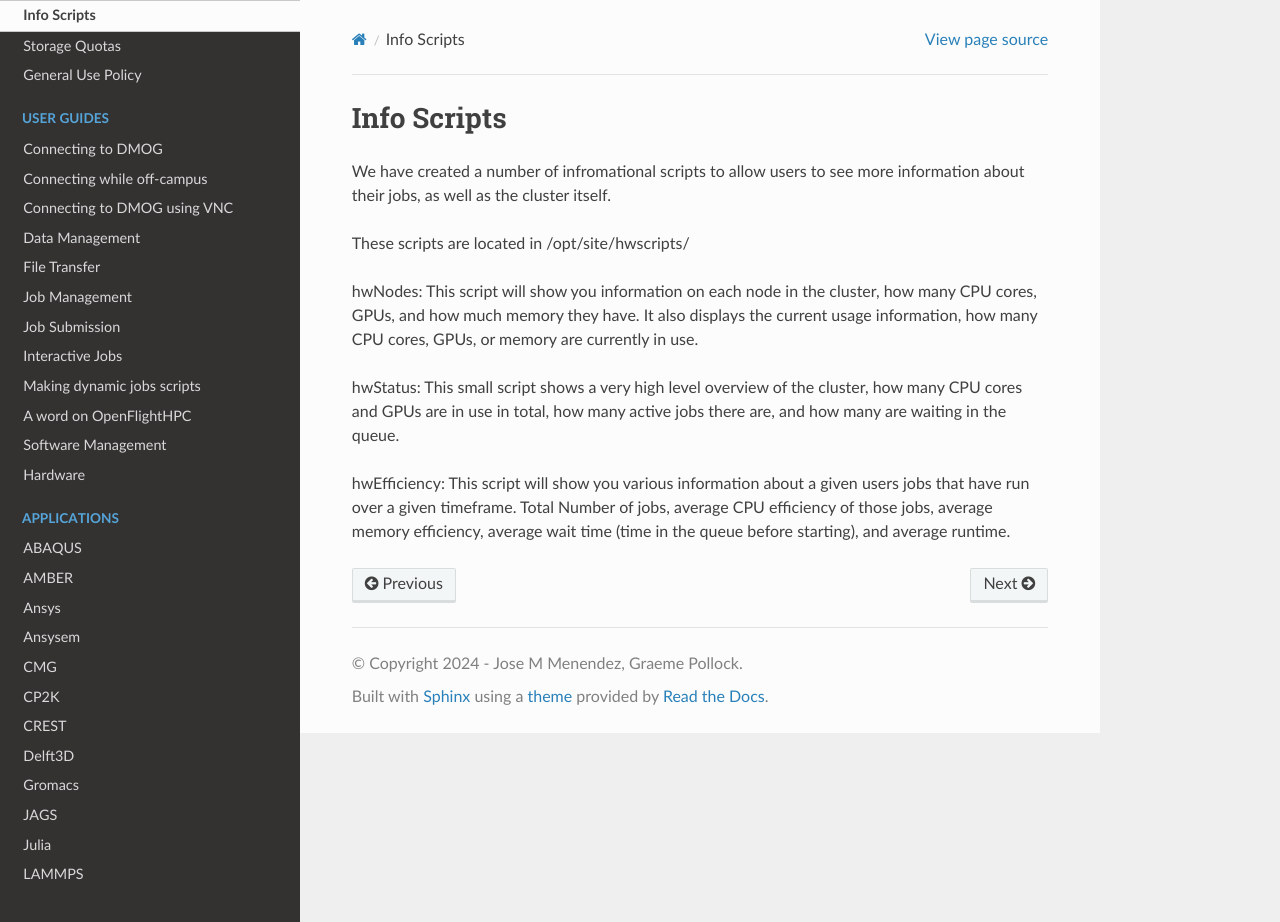
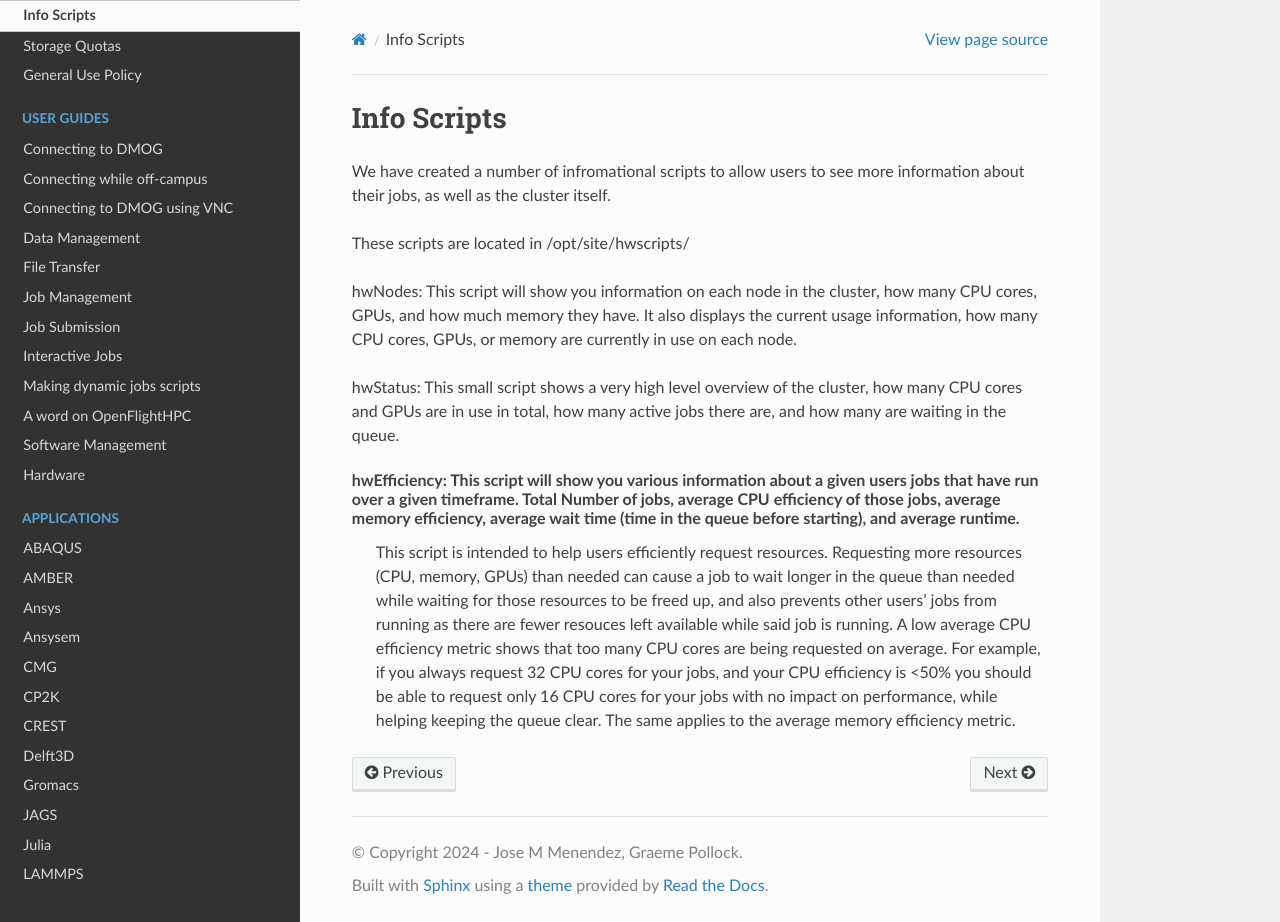
Before and after one commit to jm130/dmogdocs, a Sphinx documentation site: the page built from docs/source/admin/scripts.rst, in a window 1280 px wide and 922 px high. Built offline with Sphinx 7.4.7 and the Read the Docs theme 3.1.0, drawn with Linux system fonts in a browser that asks for light colours.

Commit message:
Update scripts.rst

```diff
--- a/docs/source/admin/scripts.rst
+++ b/docs/source/admin/scripts.rst
@@ -5,8 +5,10 @@ We have created a number of infromational scripts to allow users to see more inf
 
 These scripts are located in /opt/site/hwscripts/
 
-hwNodes: This script will show you information on each node in the cluster, how many CPU cores, GPUs, and how much memory they have. It also displays the current usage information, how many CPU cores, GPUs, or memory are currently in use.
+hwNodes: This script will show you information on each node in the cluster, how many CPU cores, GPUs, and how much memory they have. It also displays the current usage information, how many CPU cores, GPUs, or memory are currently in use on each node.
 
 hwStatus: This small script shows a very high level overview of the cluster, how many CPU cores and GPUs are in use in total, how many active jobs there are, and how many are waiting in the queue.
 
 hwEfficiency: This script will show you various information about a given users jobs that have run over a given timeframe. Total Number of jobs, average CPU efficiency of those jobs, average memory efficiency, average wait time (time in the queue before starting), and average runtime.
+  This script is intended to help users efficiently request resources. Requesting more resources (CPU, memory, GPUs) than needed can cause a job to wait longer in the queue than needed while waiting for those resources to be freed up, and also prevents other users' jobs from running as there are fewer resouces left available while said job is running.
+  A low average CPU efficiency metric shows that too many CPU cores are being requested on average. For example, if you always request 32 CPU cores for your jobs, and your CPU efficiency is <50% you should be able to request only 16 CPU cores for your jobs with no impact on performance, while helping keeping the queue clear. The same applies to the average memory efficiency metric.
```
